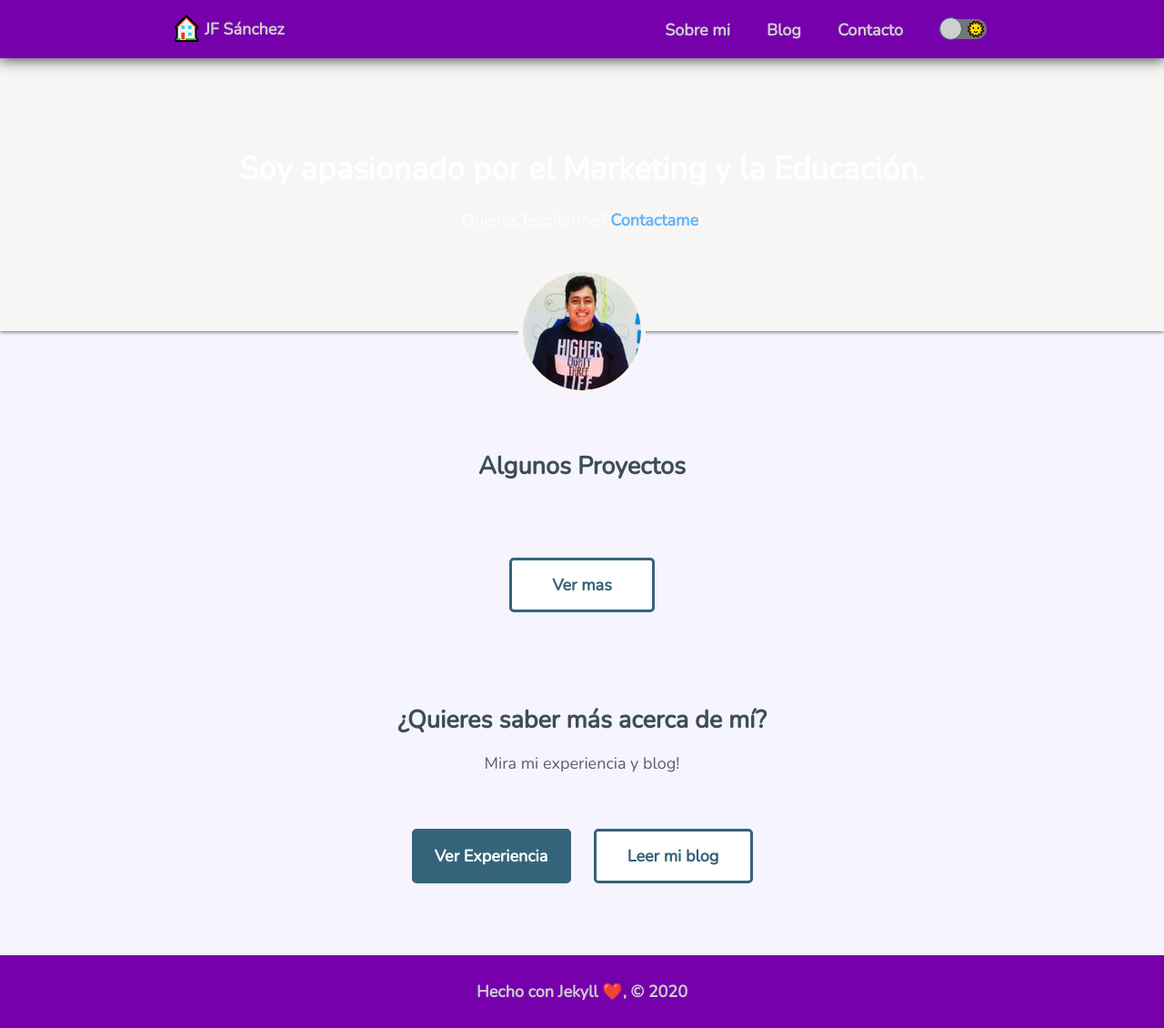
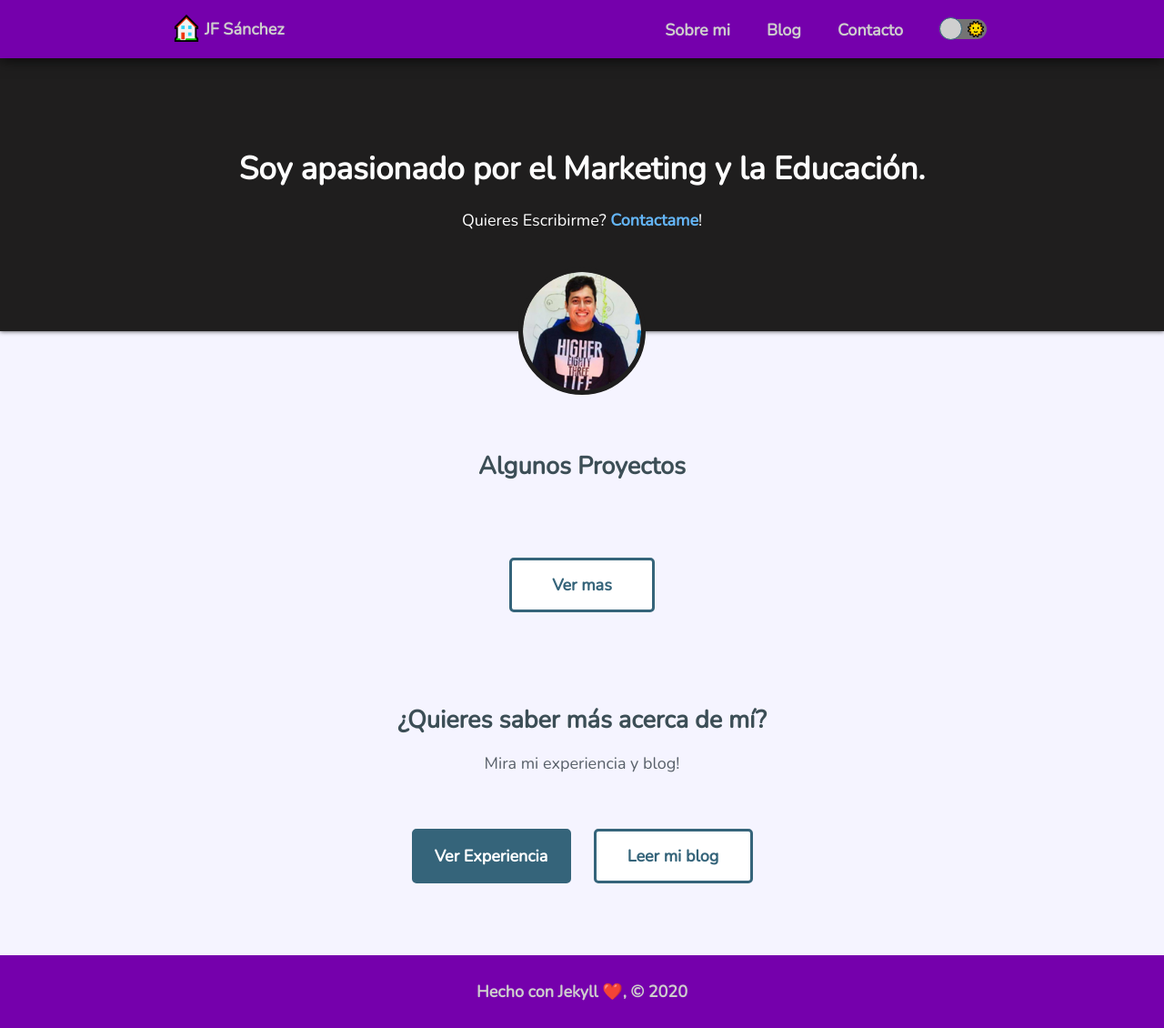
Before and after one commit to jfsanc/jfsanchez, a Jekyll site: the page built from _pages/index.md, in a window 1280 px wide and 1130 px high. Shown: the whole window at 91% size. Built offline with Jekyll 4.4.1, drawn with Linux system fonts in a browser that asks for light colours.

Commit message:
Update themes.scss

```diff
--- a/_sass/general/themes.scss
+++ b/_sass/general/themes.scss
@@ -4,7 +4,7 @@
 html.light {
     --main-bg-color: #f5f4ff;
     --nav-bg-color: #7500ac;
-    --hero-bg-color: #f8f5f5;
+    --hero-bg-color: #1f1e1e;
     --selection-bg-color: rgba(218, 227, 231, 0.8);
 
     --text-color-normal: #{$denim};
```
